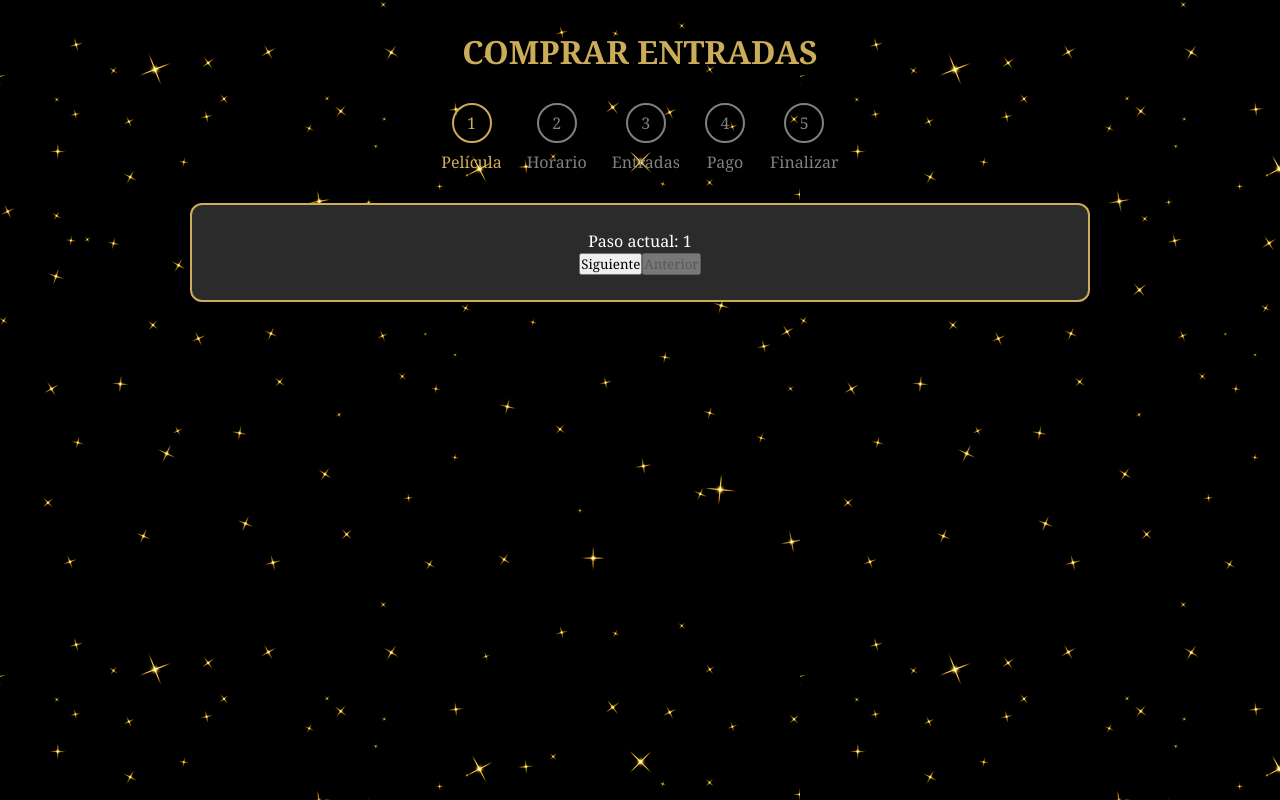
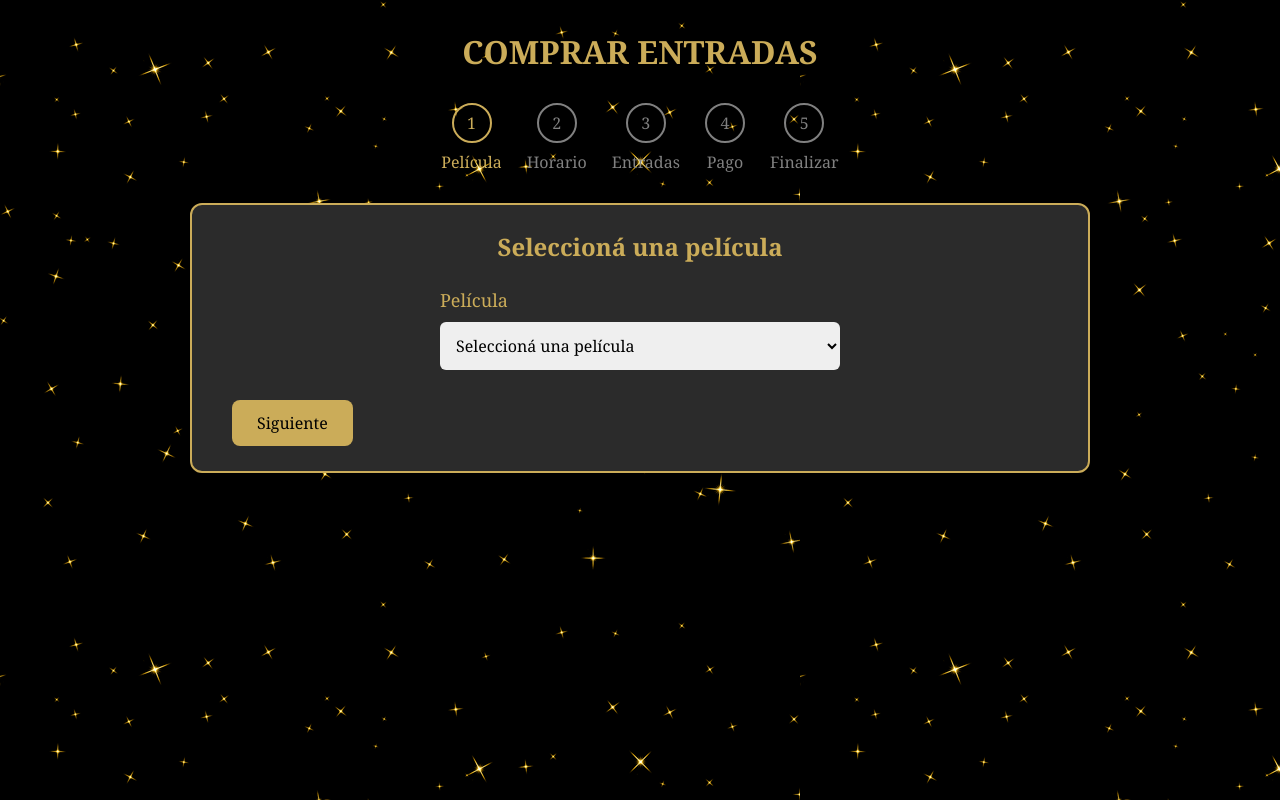
Before and after one commit to RiveroMariaFlorencia/cine, a React (Vite) app in the folder cine/: page /comprar-ticket in a window 1280 px wide. Built offline with nearby package versions, Linux system fonts and the light colour scheme.

Commit message:
seleccion de pelicula y horario de compra

```diff
--- a/cine/src/pages/ComprarTicket.css
+++ b/cine/src/pages/ComprarTicket.css
@@ -228,3 +228,28 @@
 .compra-exitosa p {
     margin-bottom: 10px;
 }
+.campo-seleccion {
+    display: flex;
+    flex-direction: column;
+
+    width: 400px;
+    max-width: 100%;
+
+    margin: 0 auto 30px;
+
+    gap: 10px;
+}
+
+.campo-seleccion label {
+    color: #CBAC59;
+    font-size: 18px;
+}
+
+.campo-seleccion select {
+    padding: 12px;
+
+    border: none;
+    border-radius: 6px;
+
+    font-size: 16px;
+}
--- a/cine/src/pages/ComprarTicket.jsx
+++ b/cine/src/pages/ComprarTicket.jsx
@@ -10,16 +10,27 @@ function ComprarTicket() {
     // Ejemplo:
     // /comprar-ticket?pelicula=barbie&dia=hoy&horario=17:00
     const [searchParams] = useSearchParams();
+    // Recuperamos los parámetros de la URL.
+    // Si el usuario viene desde Horarios, ya contienen valores.
+    // Si entra directamente a Comprar Ticket, serán null.
+    const peliculaParam = searchParams.get("pelicula");
+    const diaParam = searchParams.get("dia");
+    const horarioParam = searchParams.get("horario");
 
-    const pelicula = searchParams.get("pelicula");
-    const dia = searchParams.get("dia");
-    const horario = searchParams.get("horario");
+
+    // Estados de la selección de película y función.
+    // Si llegaron parámetros, los usamos como valor inicial.
+    // Si no llegaron, empiezan vacíos.
+    const [pelicula, setPelicula] = useState(peliculaParam || "");
+    const [dia, setDia] = useState(diaParam || "");
+    const [horario, setHorario] = useState(horarioParam || "");
+
 
     // Si ya vienen película, día y horario,
     // los pasos 1 y 2 ya están resueltos.
     // Por eso comenzamos directamente en Entradas (paso 3).
     const pasoInicial =
-        pelicula && dia && horario ? 3 : 1;
+        peliculaParam && diaParam && horarioParam ? 3 : 1;
 
     const [pasoActual, setPasoActual] = useState(pasoInicial);
 
@@ -47,6 +58,37 @@ function ComprarTicket() {
     const PRECIO_GENERAL = 12000;
     const PRECIO_MENOR = 8000;
     const PRECIO_JUBILADO = 9000;
+
+
+    // Horarios disponibles para cada película.
+    // Se usan cuando el usuario entra directamente a Comprar Ticket.
+    const programacion = {
+        oppenheimer: {
+            hoy: ["16:30", "19:00", "22:15"],
+            manana: ["15:30", "18:30", "21:30"],
+            viernes: ["17:00", "20:00", "23:00"]
+        },
+
+        barbie: {
+            hoy: ["17:00", "20:00", "22:30"],
+            manana: ["16:00", "19:00", "21:30"],
+            viernes: ["15:30", "18:00", "20:30"]
+        },
+
+        coraline: {
+            hoy: ["15:30", "18:30", "21:30"],
+            manana: ["16:30", "19:30", "22:30"],
+            viernes: ["17:30", "20:30", "23:00"]
+        }
+    };
+
+    // Busca los horarios correspondientes a la película y día elegidos.
+    // Si todavía falta algún dato, devuelve un array vacío.
+    const horariosDisponibles =
+        pelicula && dia
+            ? programacion[pelicula]?.[dia] || []
+            : [];
+
 
     // El total se calcula usando los valores actuales de los estados.
     // No necesitamos modificar el HTML manualmente:
@@ -163,6 +205,19 @@ function ComprarTicket() {
     }
 
 
+    // Verifica que el usuario haya elegido día y horario.
+    function validarHorario() {
+
+        if (dia === "" || horario === "") {
+            alert("Debes seleccionar un día y un horario");
+            return;
+        }
+
+        // Si todo está seleccionado, avanzamos a Entradas.
+        setPasoActual(3);
+    }
+
+
     return (
         <main className="pagina-compra">
 
@@ -207,14 +262,180 @@ function ComprarTicket() {
 
 <section className="contenedor-compra">
 
-    {/* Muestra los datos solo si llegaron por la URL */}
-    {pelicula && dia && horario && (
-        <div>
-            <p>Película: {pelicula}</p>
-            <p>Día: {dia}</p>
-            <p>Horario: {horario}</p>
+    {/* PASO 1: PELÍCULA */}
+    {pasoActual === 1 && (
+
+        <div className="contenido-paso">
+
+            <h2>Seleccioná una película</h2>
+
+            <div className="campo-seleccion">
+
+                <label htmlFor="pelicula">
+                    Película
+                </label>
+
+                <select
+                    id="pelicula"
+                    value={pelicula}
+                    onChange={(evento) => {
+                        setPelicula(evento.target.value);
+
+                        // Si cambia la película, limpiamos la función
+                        // elegida anteriormente para evitar datos incoherentes.
+                        setDia("");
+                        setHorario("");
+                    }}
+                >
+                    <option value="">
+                        Seleccioná una película
+                    </option>
+
+                    <option value="oppenheimer">
+                        Oppenheimer
+                    </option>
+
+                    <option value="barbie">
+                        Barbie
+                    </option>
+
+                    <option value="coraline">
+                        Coraline
+                    </option>
+
+                </select>
+
             </div>
+
+
+            <div className="botones-navegacion">
+
+                <button
+                    className="boton-siguiente"
+                    onClick={() => {
+
+                        if (pelicula === "") {
+                            alert("Debes seleccionar una película");
+                            return;
+                        }
+
+                        setPasoActual(2);
+                    }}
+                >
+                    Siguiente
+                </button>
+
+            </div>
+
+        </div>
+
     )}
+
+    {/* PASO 2: HORARIO */}
+    {pasoActual === 2 && (
+
+        <div className="contenido-paso">
+
+            <h2>Seleccioná día y horario</h2>
+
+            {/* Selección del día */}
+            <div className="campo-seleccion">
+
+                <label htmlFor="dia">
+                    Día
+                </label>
+
+                <select
+                    id="dia"
+                    value={dia}
+                    onChange={(evento) => {
+
+                        setDia(evento.target.value);
+
+                        // Si cambia el día, limpiamos el horario anterior.
+                        setHorario("");
+                    }}
+                >
+                    <option value="">
+                        Seleccioná un día
+                    </option>
+
+                    <option value="hoy">
+                        Hoy
+                    </option>
+
+                    <option value="manana">
+                        Mañana
+                    </option>
+
+                    <option value="viernes">
+                        Próximo viernes
+                    </option>
+
+                </select>
+
+            </div>
+
+
+            {/* Selección del horario */}
+            <div className="campo-seleccion">
+
+                <label htmlFor="horario">
+                    Horario
+                </label>
+
+                <select
+                    id="horario"
+                    value={horario}
+                    onChange={(evento) =>
+                        setHorario(evento.target.value)
+                    }
+                    disabled={dia === ""}
+                >
+
+                    <option value="">
+                        Seleccioná un horario
+                    </option>
+
+                    {horariosDisponibles.map((hora) => (
+
+                        <option
+                            key={hora}
+                            value={hora}
+                        >
+                            {hora}
+                        </option>
+
+                    ))}
+
+                </select>
+
+            </div>
+
+
+            <div className="botones-navegacion">
+
+                <button
+                    className="boton-anterior"
+                    onClick={() => setPasoActual(1)}
+                >
+                    Anterior
+                </button>
+
+                <button
+                    className="boton-siguiente"
+                    onClick={validarHorario}
+                >
+                    Siguiente
+                </button>
+
+            </div>
+
+        </div>
+
+    )}
+
+
 
     {/* PASO 3: ENTRADAS */}
     {pasoActual === 3 && (
@@ -299,7 +520,6 @@ function ComprarTicket() {
             <div className="total-entradas">
                 Total: ${total.toLocaleString("es-AR")}
             </div>
-
 
             <div className="botones-navegacion">
 
@@ -542,24 +762,6 @@ function ComprarTicket() {
     )}
 
 
-    <p>
-        Paso actual: {pasoActual}
-    </p>
-
-    <button
-        onClick={() => setPasoActual(pasoActual + 1)}
-        disabled={pasoActual === 5}
-    >
-        Siguiente
-    </button>
-
-    <button
-        onClick={() => setPasoActual(pasoActual - 1)}
-        disabled={pasoActual === 1}
-    >
-        Anterior
-    </button>
-
     </section>
             </main>
         );
```
Lines whose indentation alone changed are shown as unchanged.
